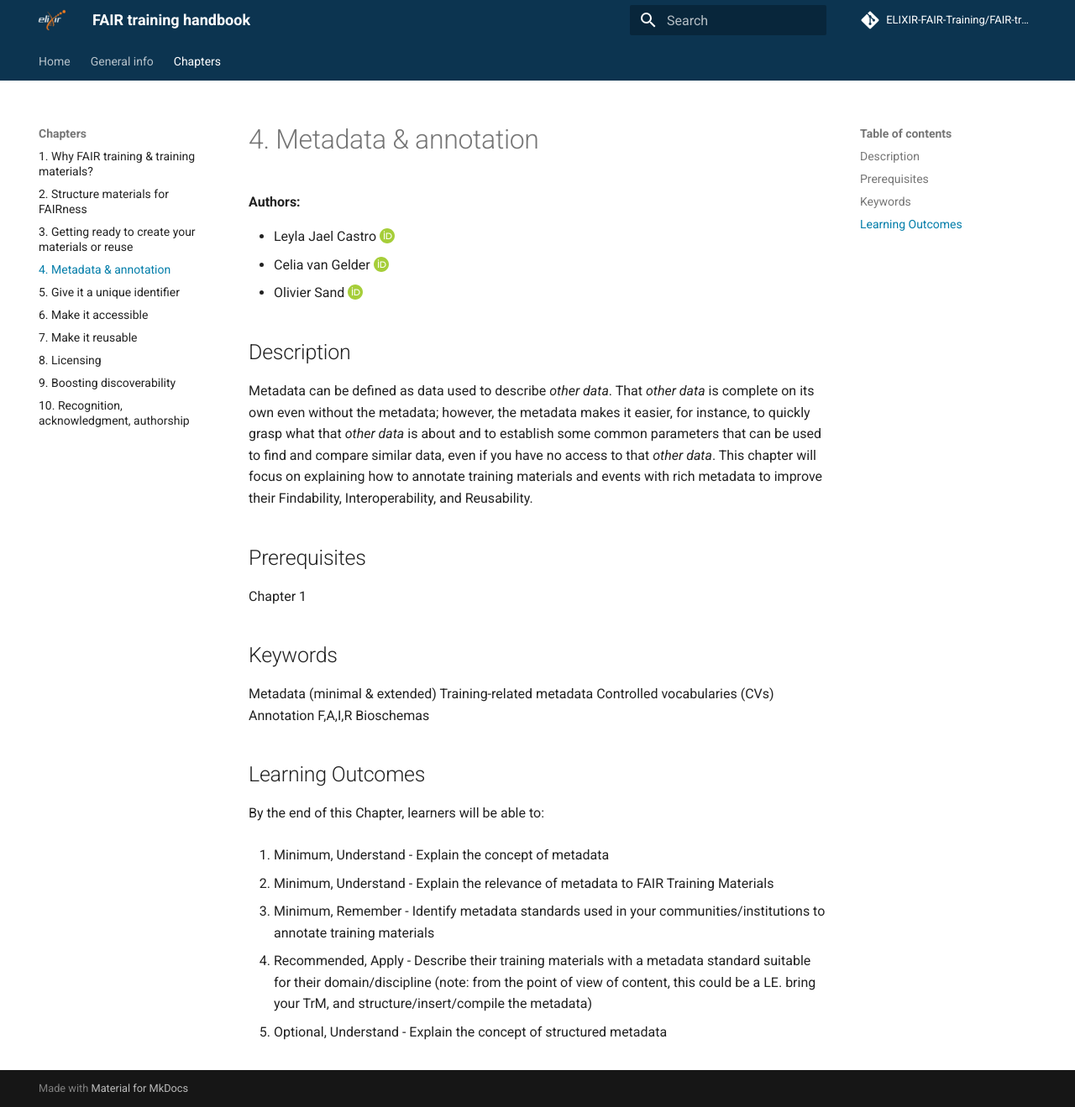
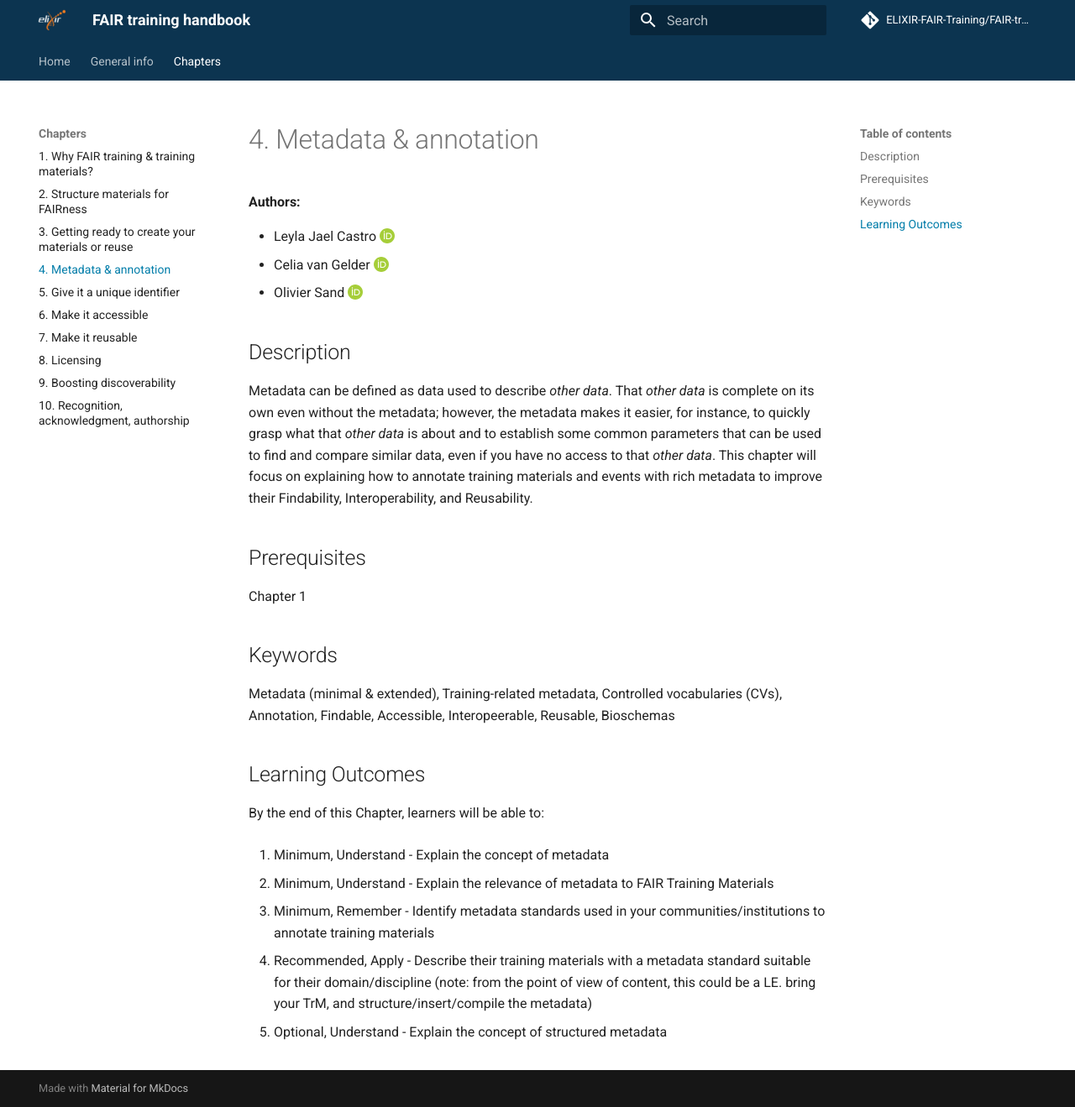
Before and after one commit to elixir-europe-training/ELIXIR-TrP-FAIR-training-handbook, an MkDocs documentation site: the page built from docs/chapters/chapter_04.md, in a window 1280 px wide and 1319 px high. Shown: the whole window at 84% size. Built offline with MkDocs 1.6.1 and Material for MkDocs 9.7.7, drawn with Linux system fonts in a browser that asks for light colours; comment, search, counter and statistics services are not loaded.

Commit message:
another format fix

```diff
--- a/docs/chapters/chapter_04.md
+++ b/docs/chapters/chapter_04.md
@@ -10,12 +10,7 @@ Metadata can be defined as data used to describe _other data_. That _other data_
 ## Prerequisites
 Chapter 1
 ## Keywords
-Metadata (minimal & extended)
-Training-related metadata
-Controlled vocabularies (CVs)
-Annotation
-F,A,I,R
-Bioschemas
+Metadata (minimal & extended), Training-related metadata, Controlled vocabularies (CVs), Annotation, Findable, Accessible, Interopeerable, Reusable, Bioschemas
 ## Learning Outcomes
 By the end of this Chapter, learners will be able to:
 
```
